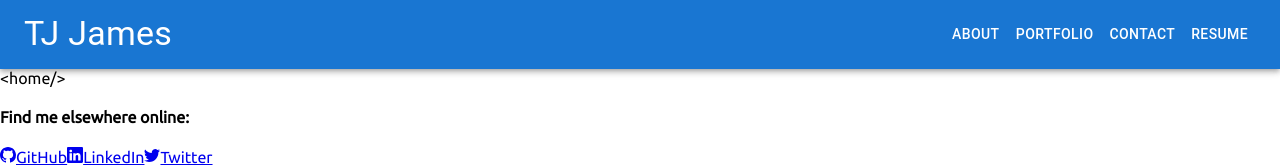
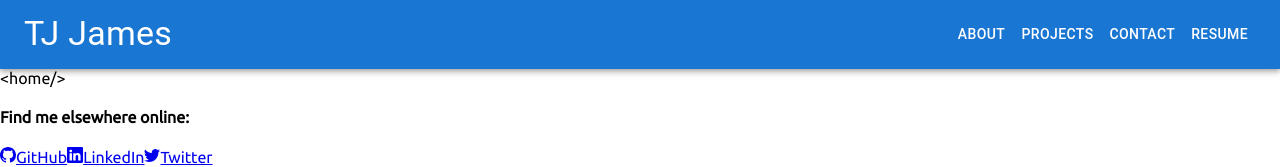
Before and after one commit to jamestw13/react-portfolio, a React (Create React App) app: page / in a window 1280 px wide. Shown: the top 167 px of the page. Built offline with nearby package versions, Linux system fonts and the light colour scheme.

Commit message:
reconnected links to AppBar

```diff
--- a/src/App.js
+++ b/src/App.js
@@ -7,9 +7,10 @@ import About from './pages/About';
 import Projects from './pages/Projects';
 import NoMatch from './pages/NoMatch';
 import Footer from './components/Footer';
+import Contact from './pages/Contact'
 
 function App() {
-  const [views] = useState(['about', 'portfolio', 'contact', 'resume']);
+  const [views] = useState(['about', 'projects', 'contact', 'resume']);
 
   const [currentView, setCurrentView] = useState(views[0]);
 
@@ -21,6 +22,7 @@ function App() {
           <Route exact path="/" element={'<home/>'} />
           <Route exact path="/about" element={<About />} />
           <Route exact path="/projects" element={<Projects />} />
+          <Route exact path="/contact" element={<Contact />} />
           <Route exact path="/*" element={<NoMatch />} />
         </Routes>
 
--- a/src/components/Header.js
+++ b/src/components/Header.js
@@ -32,11 +32,11 @@ function Header({ views, currentView, setCurrentView }) {
               anchorEl={anchorElNav}
               keepMounted
               open={Boolean(anchorElNav)}
-              onClose={handleCloseNavMenu}
+              // onClose={handleCloseNavMenu}
               sx={{ display: { xs: 'block', md: 'none' } }}
             >
               {views.map(view => (
-                <MenuItem key={view} onClick={setCurrentView(view)}>
+                <MenuItem key={view} onClick={handleCloseNavMenu}>
                   <Typography textAlign="center">{view}</Typography>
                 </MenuItem>
               ))}
--- a/src/pages/Projects.js
+++ b/src/pages/Projects.js
@@ -1,7 +1,7 @@
 import React, { useState } from 'react';
 import Project from '../components/Project';
 
-function Portfolio() {
+function Projects() {
   const [repos] = useState([
     {
       id: 7,
@@ -44,4 +44,4 @@ function Portfolio() {
   );
 }
 
-export default Portfolio;
+export default Projects;
```
